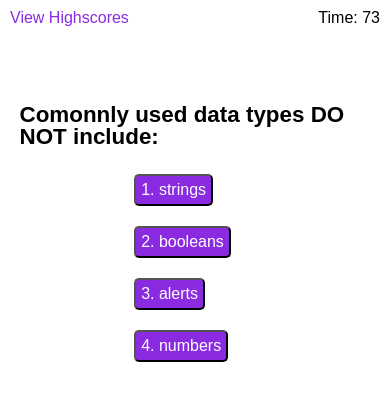
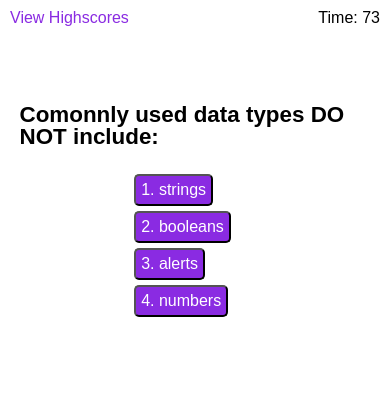
Before and after one commit to Abimael1996/code-quiz, a plain HTML site: page index.html in a window 390 px wide. Both pictures are taken after a click on the button "Start Quiz". Drawn offline with Linux system fonts and the light colour scheme.

Commit message:
responsive adjustments

```diff
--- a/style.css
+++ b/style.css
@@ -94,7 +94,7 @@ li {
     }
 
 .options {
-    margin-bottom: 20px;
+    margin-bottom: 5px;
 }
 
 }
```
